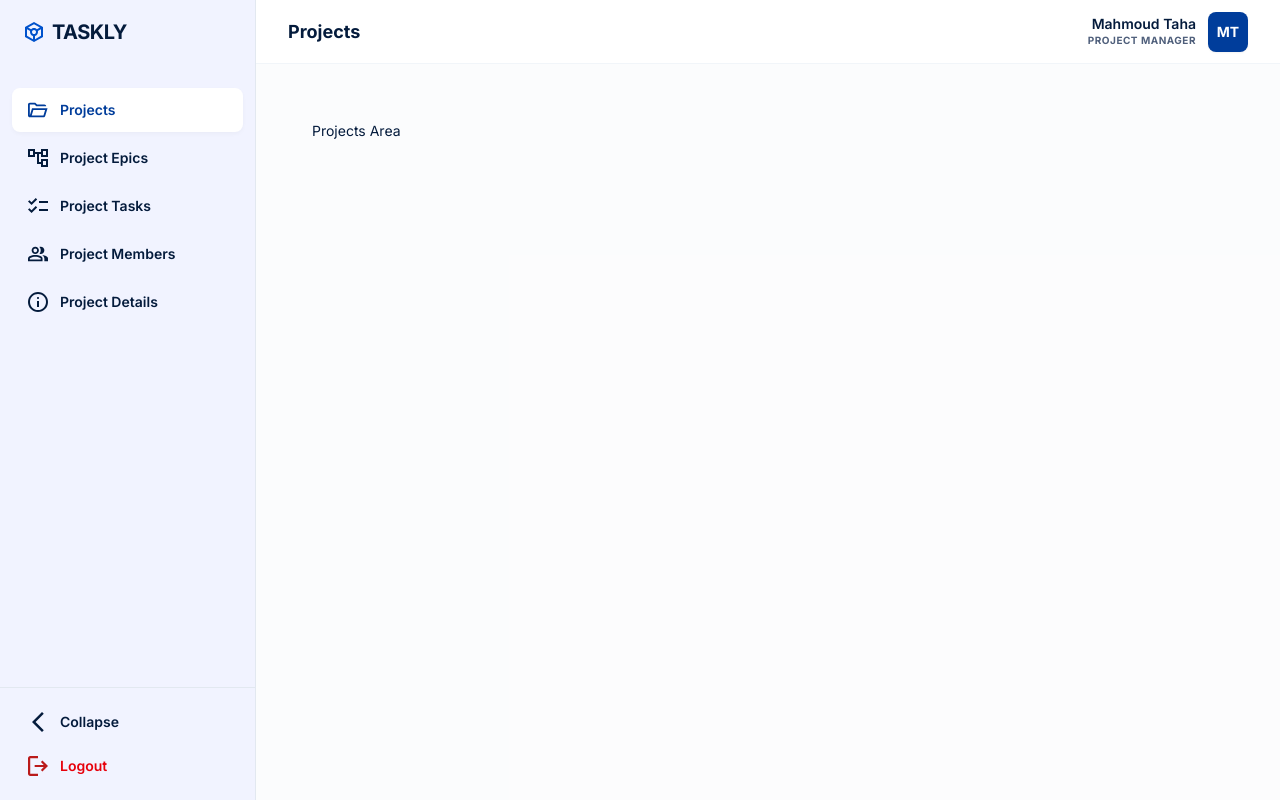
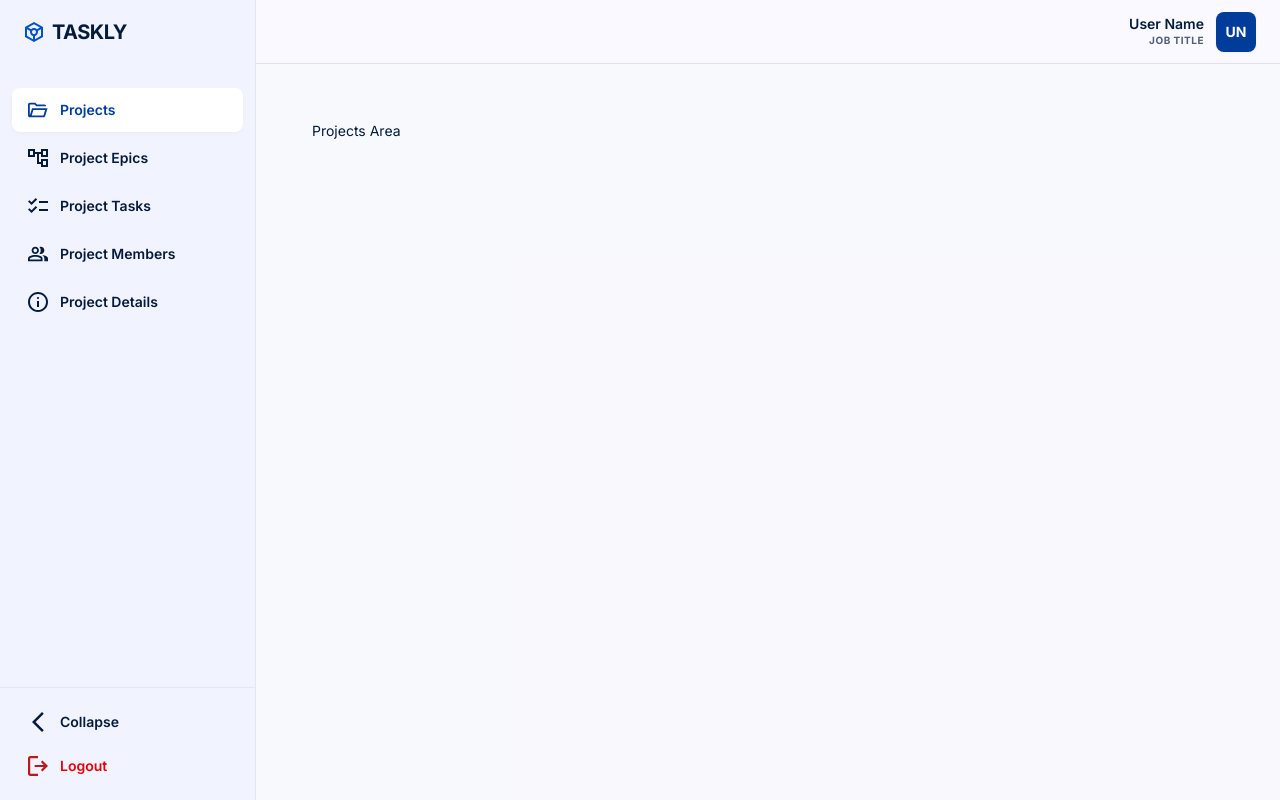
Before and after one commit to HaidyHisham/taskly, a React (Vite) app: page /project/projects in a window 1280 px wide. Built offline with nearby package versions, Linux system fonts and the light colour scheme.

Commit message:
feat:handle pagelayout with user data

```diff
--- a/src/layouts/MasterLayout.tsx
+++ b/src/layouts/MasterLayout.tsx
@@ -11,7 +11,7 @@ function MasterLayout() {
     <div className="flex h-screen w-screen overflow-hidden font-sans">
       <Sidebar isMobileOpen={isMobileOpen} setIsMobileOpen={setIsMobileOpen} />
 
-      <main className="flex-1 flex flex-col h-full overflow-hidden bg-white pb-16 md:pb-0">
+      <main className="flex-1 flex flex-col h-full overflow-hidden  pb-16 md:pb-0">
         <MobileHeader onMenuClick={() => setIsMobileOpen(true)} />
         <Navbar />
         <div className="flex-1 overflow-auto bg-slate-50/50 p-8">
--- a/src/shared/MobileNav.tsx
+++ b/src/shared/MobileNav.tsx
@@ -9,14 +9,25 @@ import MembersIcon from "@/assets/icons/Members.svg?react";
 import DetailsIcon from "@/assets/icons/Details.svg?react";
 import LogoIcon from "@/assets/icons/logo.svg?react";
 import BurgerIcon from "@/assets/icons/burger.svg?react";
+import { useAppSelector } from "@/store/hooks";
+
 
 interface MobileHeaderProps {
+
   onMenuClick?: () => void;
 }
 
 export const MobileHeader: React.FC<MobileHeaderProps> = ({ onMenuClick }) => {
+  const user = useAppSelector((state) => state.auth.user);
+    const displayName = user?.name || "User Name";
+     const getInitials = (name: string): string => {
+    const parts = name.trim().split(/\s+/);
+    if (parts.length === 0) return "MT";
+    if (parts.length === 1) return parts[0].slice(0, 2).toUpperCase();
+    return (parts[0][0] + parts[parts.length - 1][0]).toUpperCase();
+  };
   return (
-    <header className="flex h-16 items-center justify-between px-6 border-b border-slate-100 md:hidden shrink-0 bg-[#F4F7FD]">
+    <header className="flex h-16 items-center justify-between px-6 border-b border-black/10 md:hidden shrink-0 bg-[#F9F9FF]">
       <div className="flex items-center gap-3">
         <button
           onClick={onMenuClick}
@@ -32,7 +43,7 @@ export const MobileHeader: React.FC<MobileHeaderProps> = ({ onMenuClick }) => {
         </div>
       </div>
       <div className="w-9 h-9 rounded-lg bg-primary text-white flex items-center justify-center font-bold text-xs shadow-xs uppercase shrink-0">
-        MT
+        {getInitials(displayName)}
       </div>
     </header>
   );
--- a/src/shared/Navbar.tsx
+++ b/src/shared/Navbar.tsx
@@ -1,41 +1,33 @@
 
-import { useLocation } from 'react-router-dom';
+import { useAppSelector } from "@/store/hooks";
 
 function Navbar() {
-  const location = useLocation();
 
-  const getPageTitle = (): string => {
-    const currentPath = location.pathname.split("/").pop();
-    switch (currentPath) {
-      case "projects":
-        return "Projects";
-      case "epics":
-        return "Project Epics";
-      case "tasks":
-        return "Project Tasks";
-      case "members":
-        return "Project Members";
-      case "details":
-        return "Project Details";
-      default:
-        return "Dashboard";
-    }
+  const user = useAppSelector((state) => state.auth.user);
+  const displayName = user?.name || "User Name";
+  const displayRole = user?.job_title || "Job Title";
+
+
+  const getInitials = (name: string): string => {
+    const parts = name.trim().split(/\s+/);
+    if (parts.length === 0) return "MT";
+    if (parts.length === 1) return parts[0].slice(0, 2).toUpperCase();
+    return (parts[0][0] + parts[parts.length - 1][0]).toUpperCase();
   };
 
   return (
-    <header className="hidden md:flex h-16 border-b border-slate-100 px-8 items-center justify-between shrink-0">
-      <h1 className="text-lg font-bold text-slate-dark">{getPageTitle()}</h1>
-      <div className="flex items-center gap-3">
+    <header className="hidden md:flex h-16 bg-background border-b border-black/10 px-6 items-center shrink-0">
+      <div className="flex items-center gap-3 ml-auto">
         <div className="text-right flex flex-col">
           <span className="text-sm font-semibold text-slate-dark leading-tight">
-            Mahmoud Taha
+            {displayName}
           </span>
           <span className="text-[10px] font-bold text-slate-medium uppercase tracking-[0.5px]">
-            PROJECT MANAGER
+            {displayRole}
           </span>
         </div>
         <div className="w-10 h-10 rounded-lg bg-primary text-white flex items-center justify-center font-bold text-sm shrink-0 shadow-xs uppercase">
-          MT
+          {getInitials(displayName)}
         </div>
       </div>
     </header>
--- a/src/shared/Sidebar.tsx
+++ b/src/shared/Sidebar.tsx
@@ -64,9 +64,7 @@ function Sidebar({ isMobileOpen, setIsMobileOpen }: SidebarProps) {
               }
             >
               <Icon className="w-5 h-5 shrink-0" />
-              <span className={`whitespace-nowrap md:inline ${isCollapsed ? "md:hidden" : ""}`}>
-                {label}
-              </span>
+              {!isCollapsed && <span className="whitespace-nowrap">{label}</span>}
             </NavLink>
           ))}
         </nav>
@@ -91,9 +89,7 @@ function Sidebar({ isMobileOpen, setIsMobileOpen }: SidebarProps) {
             className="flex items-center gap-3 px-4 py-3 text-red-600 hover:bg-red-50 rounded-lg text-sm font-semibold"
           >
             <LogoutIcon className="w-5 h-5 shrink-0" />
-            <span className={`whitespace-nowrap md:inline ${isCollapsed ? "md:hidden" : ""}`}>
-              Logout
-            </span>
+            {!isCollapsed && <span className="whitespace-nowrap">Logout</span>}
           </a>
         </div>
       </aside>
```
